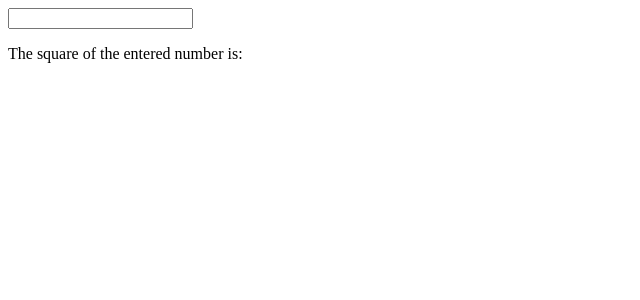
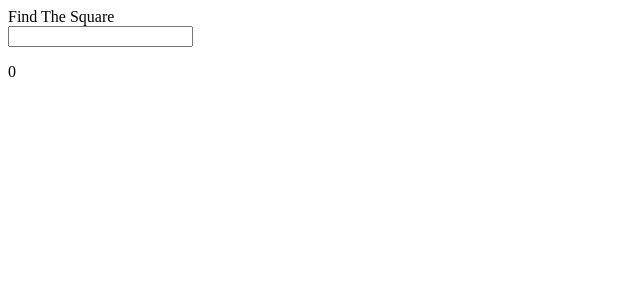
Before and after one commit to githubsouvick7/React-Children-Props---Rendering-Lists-Conditional-content-Children-prop-Con---f9i9p1njtuwc, a React app: page / in a window 1280 px wide. Shown: the top 300 px of the page, without its empty margins (0-640 px from the left). Built offline with nearby package versions, Linux system fonts and the light colour scheme.

Commit message:
Update ChildComponent.js

```diff
--- a/src/components/ChildComponent.js
+++ b/src/components/ChildComponent.js
@@ -1,14 +1,16 @@
 //ChildComponent.js
+import React from 'react'
 
-import React from "react";
-
-function ChildComponent({ inputValue, onChange, square }) {
+const ChildComponent = (props) => {
+//code here
+ const pow = Math.pow(props.input,2);
   return (
     <div id="child">
-      <input id="input" value={inputValue} onChange={onChange} />
-      <p id="output">The square of the entered number is: {square}</p>
+      Find The Square <br/>
+      {props.children}
     </div>
-  );
+  )
 }
 
+
 export default ChildComponent;
```
